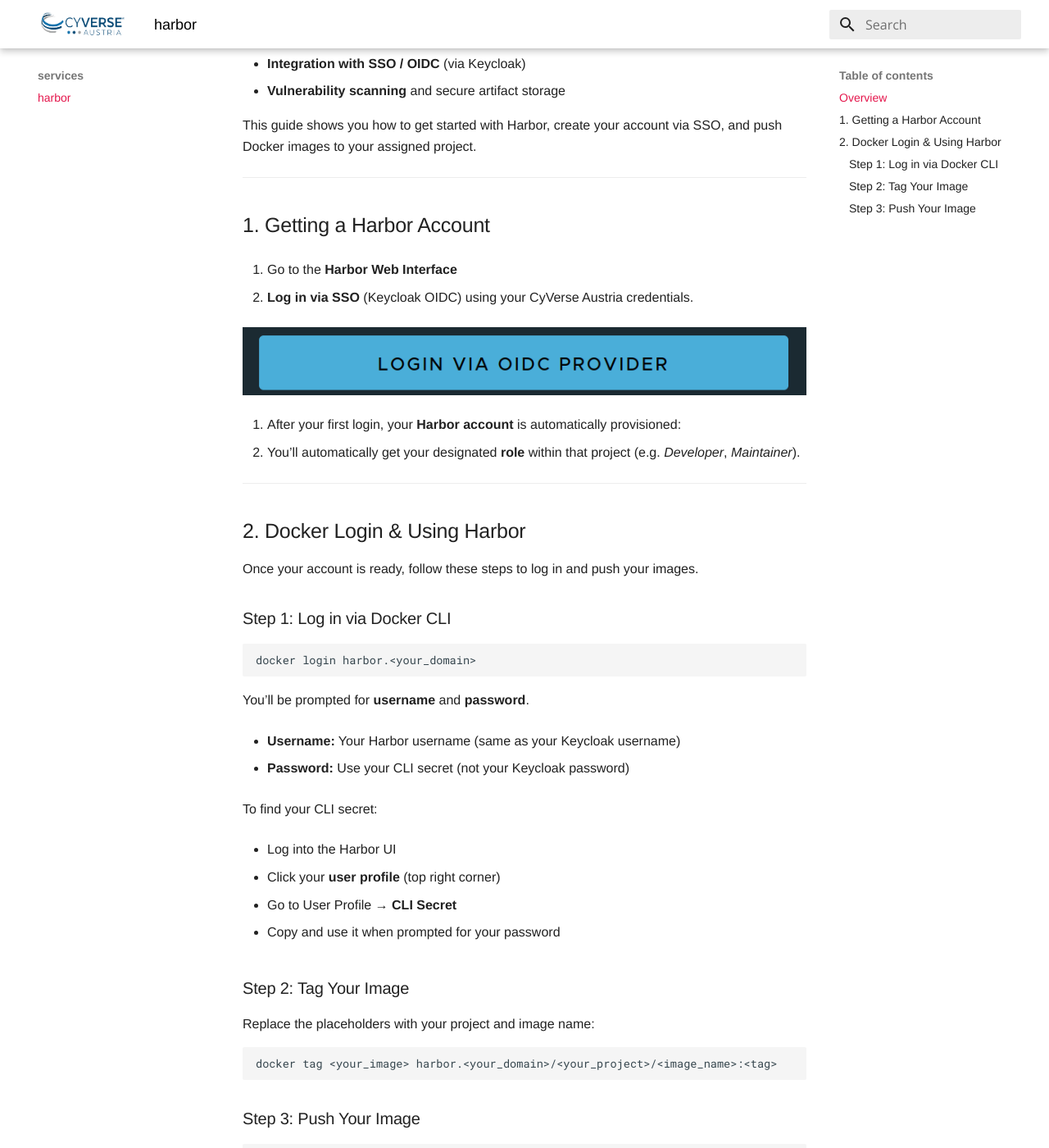
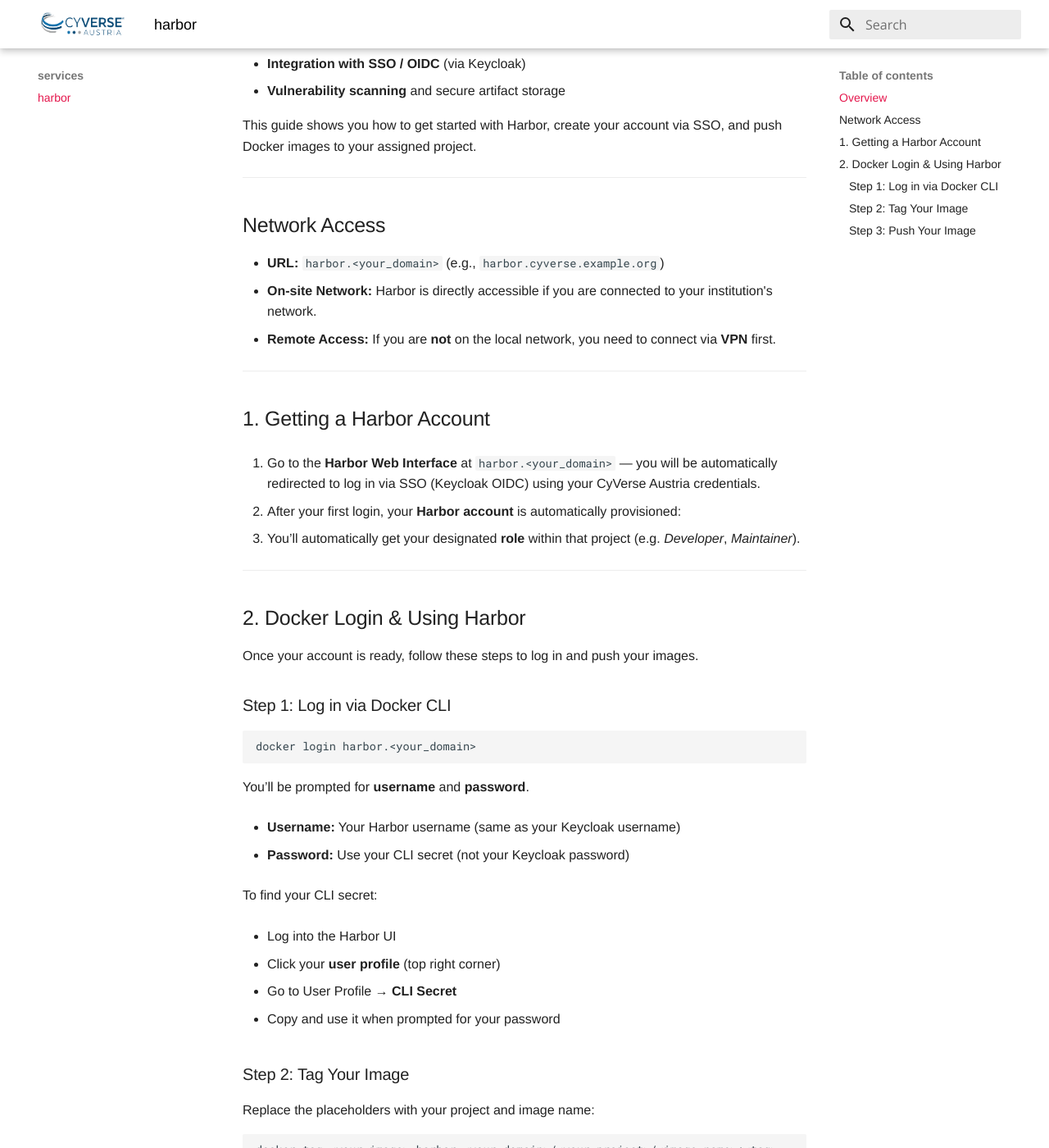
Before and after one commit to cyverse-austria/docs, an MkDocs documentation site: the page built from docs/services/harbor/index.md, in a window 1280 px wide and 1400 px high, scrolled down 301 px. Shown: the whole window at 82% size. Built offline with MkDocs 1.6.1 and Material for MkDocs 9.7.7, drawn with Linux system fonts in a browser that asks for light colours; some of the changed text lies outside the part shown.

Commit message:
docs: add access and project example info (#18)

````diff
--- a/docs/services/harbor/index.md
+++ b/docs/services/harbor/index.md
@@ -12,15 +12,19 @@
 
 ---
 
+## Network Access
+
+- **URL:** `harbor.<your_domain>` (e.g., `harbor.cyverse.example.org`)
+- **On-site Network:** Harbor is directly accessible if you are connected to your institution's network.
+- **Remote Access:** If you are **not** on the local network, you need to connect via **VPN** first.
+
+---
+
 ## 1. Getting a Harbor Account
 
-1. Go to the **Harbor Web Interface**
+1. Go to the **Harbor Web Interface** at `harbor.<your_domain>` — you will be automatically redirected to log in via SSO (Keycloak OIDC) using your CyVerse Austria credentials.
 
-2. **Log in via SSO** (Keycloak OIDC) using your CyVerse Austria credentials.
-
-![sso-account](../assets/sso.png)
-
-3. After your first login, your **Harbor account** is automatically provisioned:
+2. After your first login, your **Harbor account** is automatically provisioned:
    - You’ll automatically get your designated **role** within that project (e.g. *Developer*, *Maintainer*).
 ---
 
@@ -59,7 +63,22 @@
 docker tag <your_image> harbor.<your_domain>/<your_project>/<image_name>:<tag>
 ```
 
+!!! note
+    The project name **`discovery`** is a shared project dedicated to **all users**.
+
+**Example:** Tagging and pushing `my-app` to the `discovery` project:
+
+```bash
+docker tag my-app:latest harbor.<your_domain>/discovery/my-app:latest
+```
+
 ### Step 3: Push Your Image
 ```bash
 docker push harbor.<your_domain>/<your_project>/<image_name>:<tag>
 ```
+
+**Example:**
+
+```bash
+docker push harbor.<your_domain>/discovery/my-app:latest
+```
````
